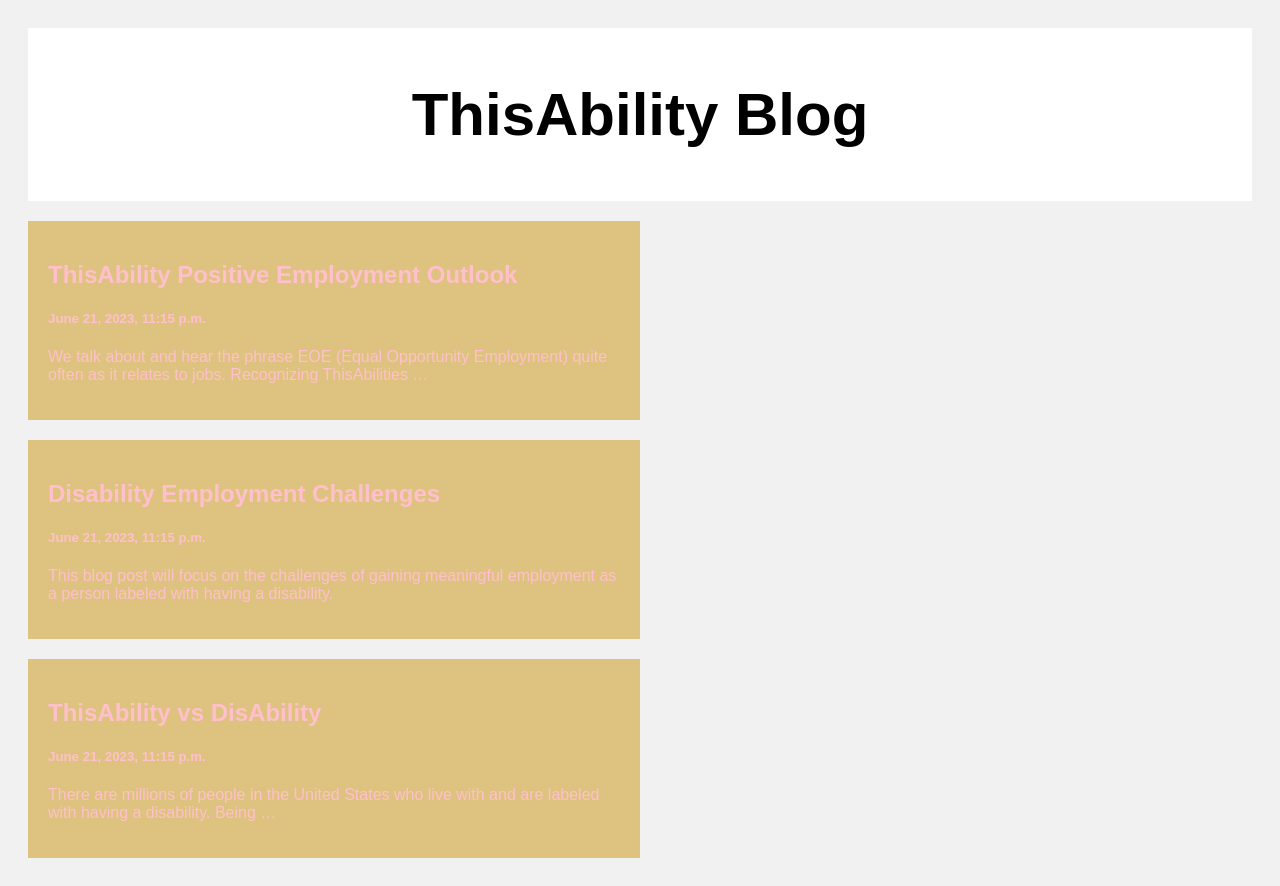
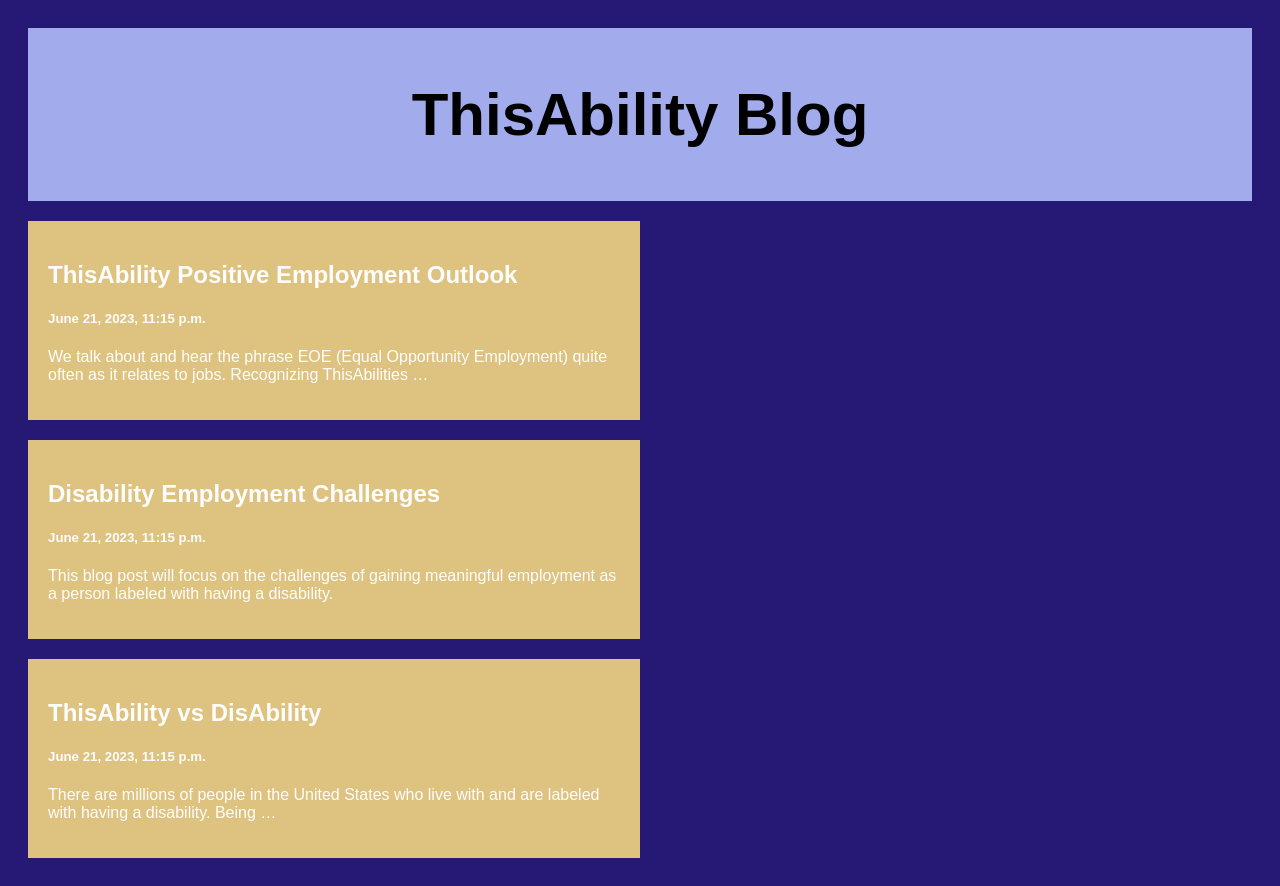
Before and after one commit to winifredf/This_Ability_Blog, a Django app: template templates/index.html in a window 1280 px wide. Run offline with Django 4.2, Linux system fonts and the light colour scheme; the template is opened without the code that fills it: values that come from a table or form of the project are taken from there, others are empty; data comes from the database, SQL or seed files in the repository.

Commit message:
changed background color to blue

```diff
--- a/templates/index.html
+++ b/templates/index.html
@@ -10,14 +10,14 @@
 body {
   font-family: Arial;
   padding: 20px;
-  background: #f1f1f1;
+  background: #261875;
 }
 
 .header {
   padding: 2px;
   font-size: 40px;
   text-align: center;
-  background: white;
+  background: rgb(162, 172, 237);
 }
 
 .leftcolumn {
@@ -55,7 +55,7 @@ body {
   <div class="leftcolumn">
     {% for post in posts reversed %}
     <div class="card">
-      <a style="text-decoration: none; color: pink;" href="/post/{{post.id}}">
+      <a style="text-decoration: none; color: rgb(254, 253, 253);" href="/post/{{post.id}}">
         <h2>{{post.title}}</h2>
         <h5>{{post.created_at}}</h5>
         <p>{{post.body|truncatewords:20}}</p>
```
